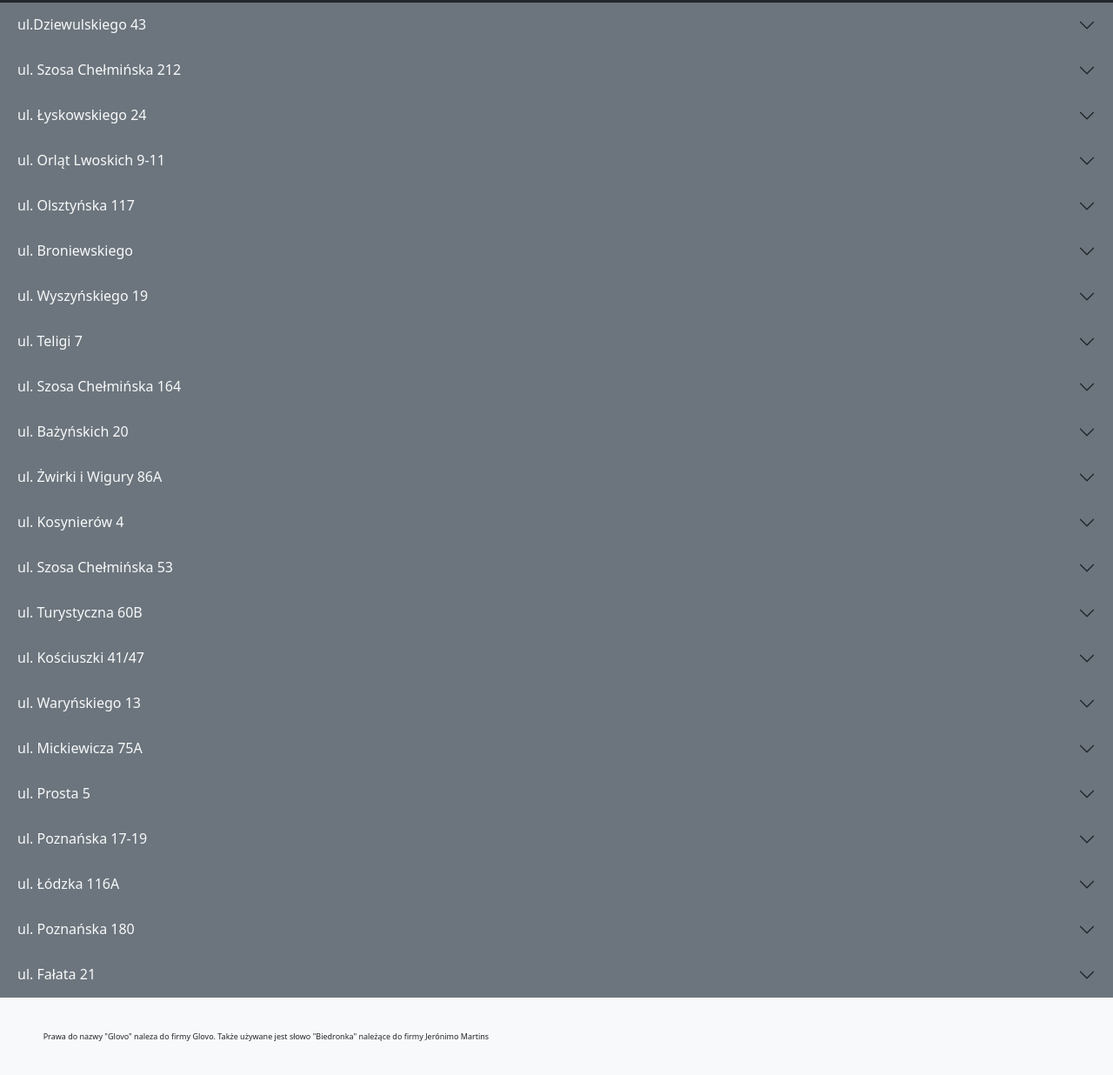
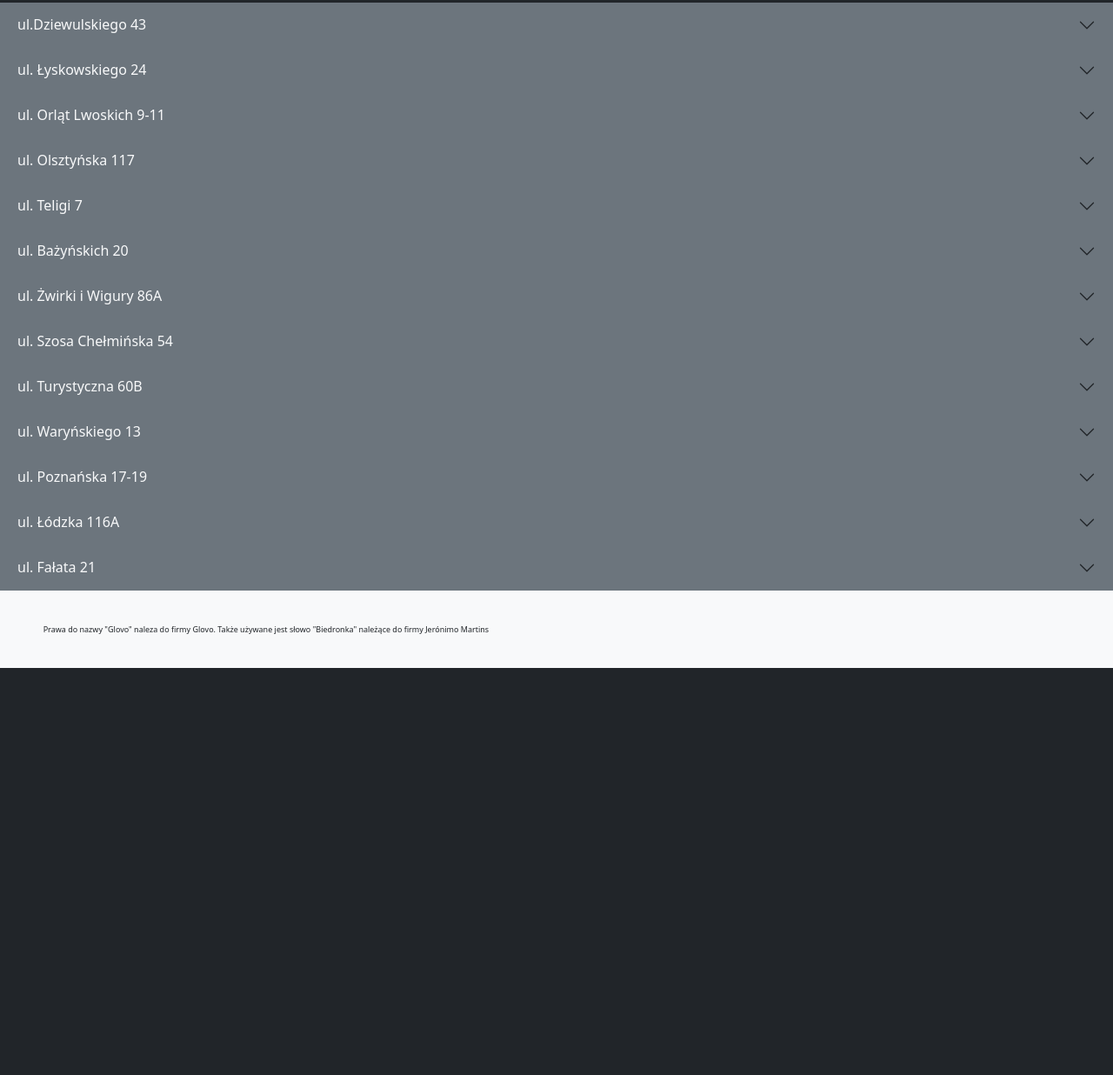
Before and after one commit to smpol/pomocnik-kuriera-glov-torun, a plain HTML site: page biedronka.html in a window 1280 px wide. Shown: the part 277-1513 px from the top of the page at 87% size. After the commit the page ends 1045 px from the top, so only its background shows below. Drawn offline with nearby package versions, Linux system fonts and the light colour scheme.

Commit message:
Usuniecie niepotrzebnych sklepów

```diff
--- a/biedronka.html
+++ b/biedronka.html
@@ -67,7 +67,7 @@
                 </div>
             </div>
             <!---------------------------------------->
-            <h2 class="accordion-header" id="flush-headingTwo">
+            <!-- <h2 class="accordion-header" id="flush-headingTwo">
                 <button class="accordion-button collapsed bg-secondary text-light" type="button"
                     data-bs-toggle="collapse" data-bs-target="#flush-collapseTwo" aria-expanded="false"
                     aria-controls="flush-collapseTwo">
@@ -82,7 +82,7 @@
                         href="https://m7.jmartins.com/PickingBackOffice/OrdersStatus.aspx?StoreCode=2955">Status
                         zamowienia</a>
                 </div>
-            </div>
+            </div> -->
             <!---------------------------------------->
             <h2 class="accordion-header" id="flush-heading3">
                 <button class="accordion-button collapsed bg-secondary text-light" type="button"
@@ -135,7 +135,7 @@
                 </div>
             </div>
             <!---------------------------------------->
-            <h2 class="accordion-header" id="flush-heading6">
+            <!-- <h2 class="accordion-header" id="flush-heading6">
                 <button class="accordion-button collapsed bg-secondary text-light" type="button"
                     data-bs-toggle="collapse" data-bs-target="#flush-collapse6" aria-expanded="false"
                     aria-controls="flush-collapse6">
@@ -150,9 +150,9 @@
                         href="https://m7.jmartins.com/PickingBackOffice/OrdersStatus.aspx?StoreCode=6184">Status
                         zamowienia</a>
                 </div>
-            </div>
+            </div> -->
             <!---------------------------------------->
-            <h2 class="accordion-header" id="flush-heading7">
+            <!-- <h2 class="accordion-header" id="flush-heading7">
                 <button class="accordion-button collapsed bg-secondary text-light" type="button"
                     data-bs-toggle="collapse" data-bs-target="#flush-collapse7" aria-expanded="false"
                     aria-controls="flush-collapse7">
@@ -167,7 +167,7 @@
                         href="https://m7.jmartins.com/PickingBackOffice/OrdersStatus.aspx?StoreCode=1233">Status
                         zamowienia</a>
                 </div>
-            </div>
+            </div> -->
             <!---------------------------------------->
             <h2 class="accordion-header" id="flush-heading8">
                 <button class="accordion-button collapsed bg-secondary text-light" type="button"
@@ -186,7 +186,7 @@
                 </div>
             </div>
             <!---------------------------------------->
-            <h2 class="accordion-header" id="flush-heading9">
+            <!-- <h2 class="accordion-header" id="flush-heading9">
                 <button class="accordion-button collapsed bg-secondary text-light" type="button"
                     data-bs-toggle="collapse" data-bs-target="#flush-collapse9" aria-expanded="false"
                     aria-controls="flush-collapse9">
@@ -201,7 +201,7 @@
                         href="https://m7.jmartins.com/PickingBackOffice/OrdersStatus.aspx?StoreCode=1706">Status
                         zamowienia</a>
                 </div>
-            </div>
+            </div> -->
             <!---------------------------------------->
             <h2 class="accordion-header" id="flush-heading10">
                 <button class="accordion-button collapsed bg-secondary text-light" type="button"
@@ -237,7 +237,7 @@
                 </div>
             </div>
             <!---------------------------------------->
-            <h2 class="accordion-header" id="flush-heading12">
+            <!-- <h2 class="accordion-header" id="flush-heading12">
                 <button class="accordion-button collapsed bg-secondary text-light" type="button"
                     data-bs-toggle="collapse" data-bs-target="#flush-collapse12" aria-expanded="false"
                     aria-controls="flush-collapse12">
@@ -252,13 +252,13 @@
                         href="https://m7.jmartins.com/PickingBackOffice/OrdersStatus.aspx?StoreCode=2601">Status
                         zamowienia</a>
                 </div>
-            </div>
+            </div> -->
             <!---------------------------------------->
             <h2 class="accordion-header" id="flush-heading13">
                 <button class="accordion-button collapsed bg-secondary text-light" type="button"
                     data-bs-toggle="collapse" data-bs-target="#flush-collapse13" aria-expanded="false"
                     aria-controls="flush-collapse13">
-                    ul. Szosa Chełmińska 53
+                    ul. Szosa Chełmińska 54
                 </button>
             </h2>
             <div id="flush-collapse13" class="accordion-collapse collapse" aria-labelledby="flush-heading13"
@@ -288,7 +288,7 @@
                 </div>
             </div>
             <!---------------------------------------->
-            <h2 class="accordion-header" id="flush-heading15">
+            <!-- <h2 class="accordion-header" id="flush-heading15">
                 <button class="accordion-button collapsed bg-secondary text-light" type="button"
                     data-bs-toggle="collapse" data-bs-target="#flush-collapse15" aria-expanded="false"
                     aria-controls="flush-collapse15">
@@ -303,7 +303,7 @@
                         href="https://m7.jmartins.com/PickingBackOffice/OrdersStatus.aspx?StoreCode=5381">Status
                         zamowienia</a>
                 </div>
-            </div>
+            </div> -->
             <!---------------------------------------->
             <h2 class="accordion-header" id="flush-heading16">
                 <button class="accordion-button collapsed bg-secondary text-light" type="button"
@@ -322,7 +322,7 @@
                 </div>
             </div>
             <!---------------------------------------->
-            <h2 class="accordion-header" id="flush-heading17">
+            <!-- <h2 class="accordion-header" id="flush-heading17">
                 <button class="accordion-button collapsed bg-secondary text-light" type="button"
                     data-bs-toggle="collapse" data-bs-target="#flush-collapse17" aria-expanded="false"
                     aria-controls="flush-collapse17">
@@ -337,9 +337,9 @@
                         href="https://m7.jmartins.com/PickingBackOffice/OrdersStatus.aspx?StoreCode=1104">Status
                         zamowienia</a>
                 </div>
-            </div>
+            </div> -->
             <!---------------------------------------->
-            <h2 class="accordion-header" id="flush-heading18">
+            <!-- <h2 class="accordion-header" id="flush-heading18">
                 <button class="accordion-button collapsed bg-secondary text-light" type="button"
                     data-bs-toggle="collapse" data-bs-target="#flush-collapse18" aria-expanded="false"
                     aria-controls="flush-collapse18">
@@ -354,7 +354,7 @@
                         href="https://m7.jmartins.com/PickingBackOffice/OrdersStatus.aspx?StoreCode=1945">Status
                         zamowienia</a>
                 </div>
-            </div>
+            </div> -->
             <!---------------------------------------->
             <h2 class="accordion-header" id="flush-heading19">
                 <button class="accordion-button collapsed bg-secondary text-light" type="button"
@@ -390,7 +390,7 @@
                 </div>
             </div>
             <!---------------------------------------->
-            <h2 class="accordion-header" id="flush-heading21">
+            <!-- <h2 class="accordion-header" id="flush-heading21">
                 <button class="accordion-button collapsed bg-secondary text-light" type="button"
                     data-bs-toggle="collapse" data-bs-target="#flush-collapse21" aria-expanded="false"
                     aria-controls="flush-collapse21">
@@ -405,7 +405,7 @@
                         href="https://m7.jmartins.com/PickingBackOffice/OrdersStatus.aspx?StoreCode=3845">Status
                         zamowienia</a>
                 </div>
-            </div>
+            </div> -->
             <!---------------------------------------->
             <h2 class="accordion-header" id="flush-heading22">
                 <button class="accordion-button collapsed bg-secondary text-light" type="button"
```
